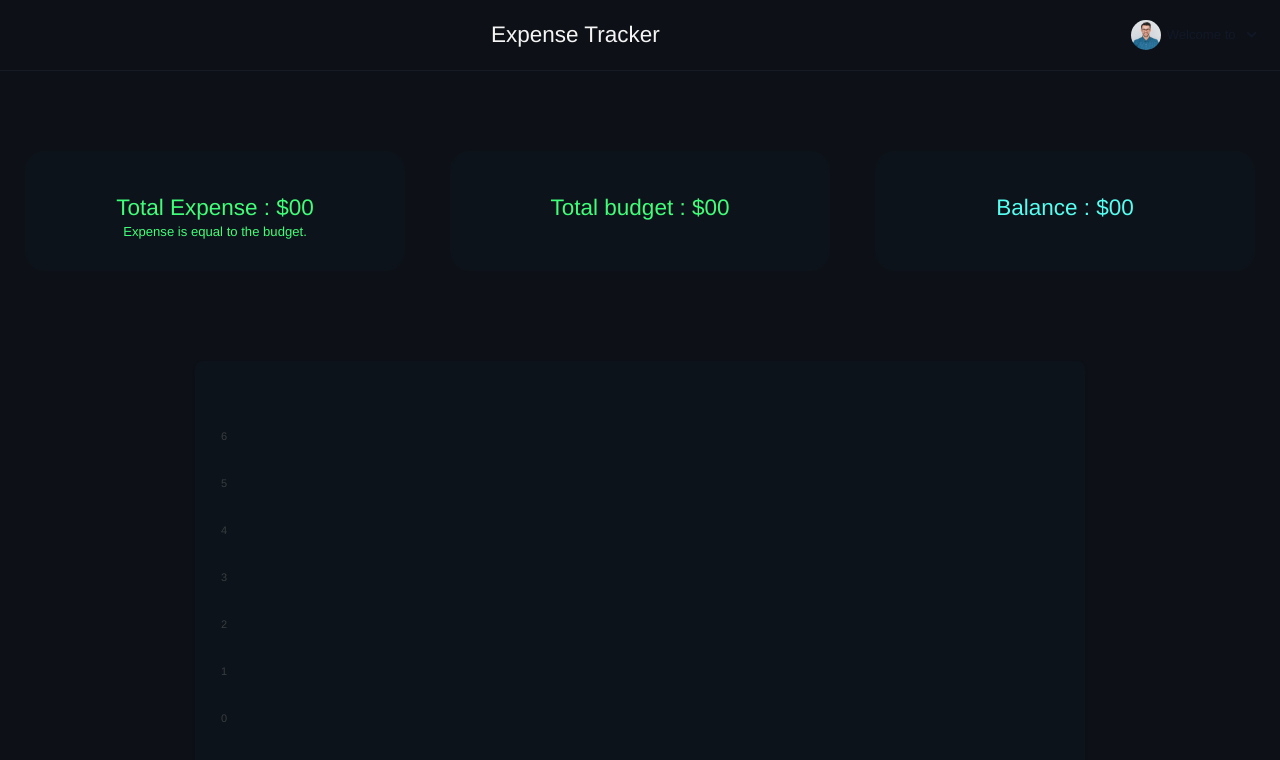
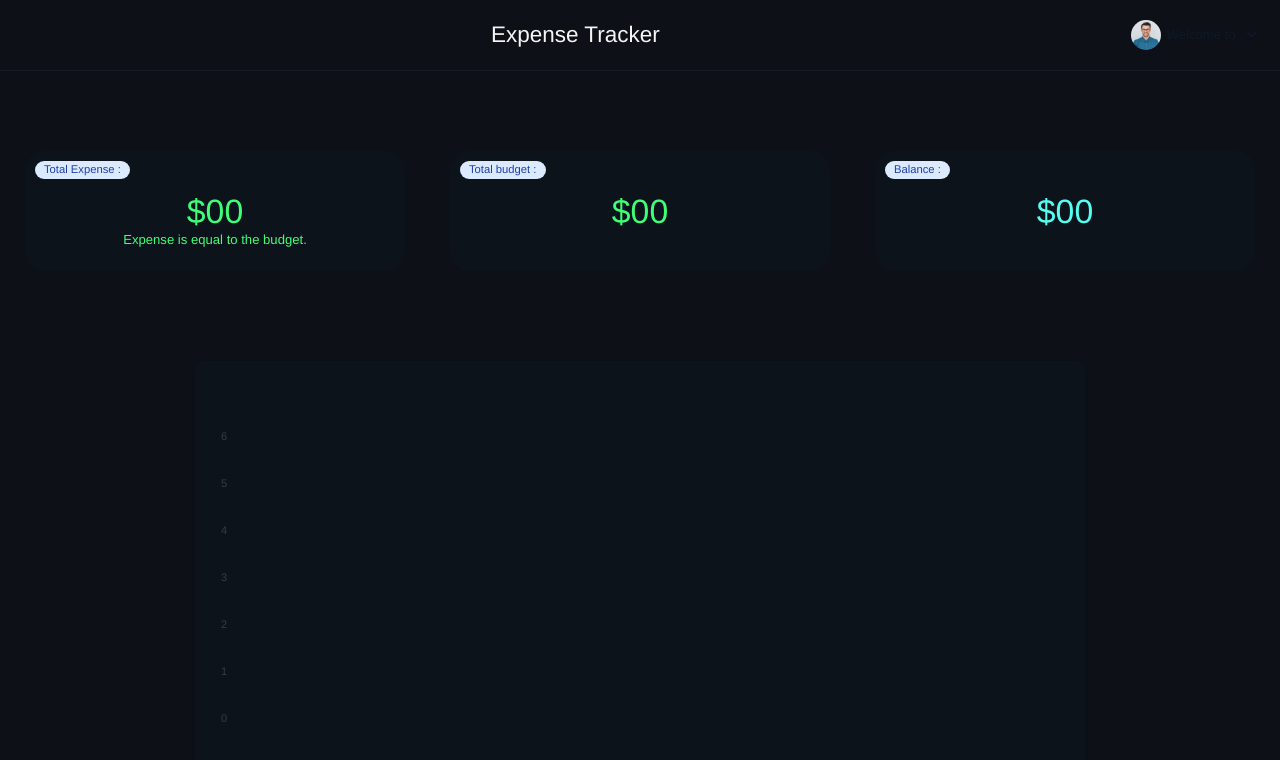
Before and after one commit to mohammadafnan/ExpenceTracker-json-server, an Angular app: page /dashboard in a window 1280 px wide. Shown: the top 760 px of the page. Built offline with nearby package versions, Linux system fonts and the light colour scheme; data requests are answered from the project's data file; some icons are missing.

Commit message:
working on budget input 17 june 2025

```diff
--- a/database.json
+++ b/database.json
@@ -16,7 +16,6 @@
       "password": "9090"
     }
   ],
-
   "expense": {
     "01d9": [
       {
@@ -57,11 +56,11 @@
         "id": "yz20"
       },
       {
-        "expencename": "Qubani",
+        "expencename": "Qurbani",
         "expenceamount": 220000,
         "expencedate": "2025-06-07",
         "userId": "507b",
-        "id": "3twi"
+        "id": "0zsl"
       },
       {
         "expencename": "Gas bill",
--- a/src/app/dashboard/dashboard.component.html
+++ b/src/app/dashboard/dashboard.component.html
@@ -2,16 +2,23 @@
 
 <div class="flex justify-center flex-col md:flex-row" id="excel-table">
   <h3
-    class="text-2xl"
+    class="text-4xl relative"
     [ngClass]="{
       card3: totalexp() > getUserBudget(),
       card1: totalexp() < getUserBudget(),
       card2: totalexp() == getUserBudget()
     }"
   >
+    <span
+      class="absolute top-0 left-0 mt-2 ml-2 bg-blue-100 text-blue-800 text-xs font-medium me-2 px-2.5 py-0.5 rounded-full dark:bg-blue-900 dark:text-blue-100"
+    >
+      Total Expense :</span
+    >
+
     <i *ngIf="totalexp() < getUserBudget()" class="lni lni-trend-down-1"></i>
     <i *ngIf="totalexp() > getUserBudget()" class="lni lni-trend-up-1"></i>
-    Total Expense : {{ totalexp() | currency : "USD" : "symbol" : "2.0" }}
+
+    {{ totalexp() | currency : "USD" : "symbol" : "2.0" }}
     <br />
     <label class="lbl text-sm" *ngIf="totalexp() < getUserBudget()"
       >Under Budget</label
@@ -28,14 +35,23 @@
     <span class="ope" *ngIf="totalexp() > getUserBudget()">></span>
     <span class="ope" *ngIf="totalexp() < getUserBudget()"><</span> -->
 
-  <h3 class="card2 ml-5 text-2xl">
-    <!-- Total budget : {{ getUserBudget() }} -->
-    <i class="lni lni-dollar-circle icon2"></i>
-    Total budget : {{ getUserBudget() | currency : "USD" : "symbol" : "2.0" }}
+  <h3 class="card2 ml-5 text-4xl relative">
+    <span
+      class="absolute top-0 left-0 mt-2 ml-2 bg-blue-100 text-blue-800 text-xs font-medium me-2 px-2.5 py-0.5 rounded-full dark:bg-blue-900 dark:text-blue-100"
+    >
+      Total budget :</span
+    >
+    <i class="lni lni-dollar-circle icon2 relative top-1"></i>
+    {{ getUserBudget() | currency : "USD" : "symbol" : "2.0" }}
     <!-- <input type="number" name="" id="" [(ngModel)]="getUserBudget()" /> -->
   </h3>
-  <h3 class="card4 ml-5 text-2xl">
-    <i class="lni lni-weight-machine-1 icon2"></i>Balance :
+  <h3 class="card4 ml-5 text-4xl relative">
+    <span
+      class="absolute top-0 left-0 mt-2 ml-2 bg-blue-100 text-blue-800 text-xs font-medium me-2 px-2.5 py-0.5 rounded-full dark:bg-blue-900 dark:text-blue-100"
+    >
+      Balance :</span
+    >
+    <i class="lni lni-weight-machine-1 icon2 relative top-1"></i>
     {{ balacnce() | currency : "USD" : "symbol" : "2.0" }} <br />
     <label class="lbl text-sm" *ngIf="totalexp() < getUserBudget()">Save</label>
     <label class="lbl text-sm" *ngIf="totalexp() > getUserBudget()">Loss</label>
@@ -47,7 +63,7 @@
     <div class="flex justify-between p-4 md:p-6 pb-0 md:pb-0">
       <div>
         <!-- <h5
-          class="leading-none text-3xl font-bold text-gray-900 dark:text-white pb-2"
+          class="leading-none text-4xl font-bold text-gray-900 dark:text-white pb-2"
         >
           $12,423
         </h5>
@@ -172,3 +188,30 @@
         </a> -->
   </div>
 </div>
+
+<!-- <div id="stats" class="bg-white py-24 sm:py-32">
+  <div class="mx-auto max-w-7xl px-6 lg:px-8">
+    <dl class="grid grid-cols-1 gap-x-8 gap-y-16 text-center lg:grid-cols-3">
+      <div class="mx-auto flex max-w-xs flex-col gap-y-4">
+        <dt class="text-base leading-7 text-gray-600">Transactions every 24 hours</dt>
+        <dd class="order-first text-4xl font-semibold tracking-tight text-gray-900 sm:text-5xl">
+          <span class="animate-[counter_3s_ease-out_forwards] tabular-nums [counter-set:_num_var(--num-transactions)] before:content-[counter(num)]"> <span class="sr-only">44</span>million </span>
+        </dd>
+      </div>
+      <div class="mx-auto flex max-w-xs flex-col gap-y-4">
+        <dt class="text-base leading-7 text-gray-600">Assets under holding</dt>
+        <dd class="order-first text-4xl font-semibold tracking-tight text-gray-900 sm:text-5xl">
+          $<span class="animate-[counter_3s_ease-out_forwards] tabular-nums [counter-set:_num_var(--num-assets)] before:content-[counter(num)]"> <span class="sr-only">119</span> trillion </span>
+        </dd>
+      </div>
+      <div class="mx-auto flex max-w-xs flex-col gap-y-4">
+        <dt class="text-base leading-7 text-gray-600">New users annually</dt>
+        <dd class="order-first text-4xl font-semibold tracking-tight text-gray-900 sm:text-5xl">
+          <span class="animate-[counter_3s_ease-out_forwards] tabular-nums [counter-set:_num_var(--num-users)] before:content-[counter(num)] before:left-[calc(0.4em * var(--n, 1))]">
+            <span class="sr-only">4600</span>
+          </span>
+        </dd>
+      </div>
+    </dl>
+  </div>
+</div> -->
--- a/src/index.html
+++ b/src/index.html
@@ -39,6 +39,7 @@
       integrity="sha384-MCw98/SFnGE8fJT3GXwEOngsV7Zt27NXFoaoApmYm81iuXoPkFOJwJ8ERdknLPMO"
       crossorigin="anonymous"
     />
+
     <script
       src="https://code.jquery.com/jquery-3.3.1.slim.min.js"
       integrity="sha384-q8i/X+965DzO0rT7abK41JStQIAqVgRVzpbzo5smXKp4YfRvH+8abtTE1Pi6jizo"
--- a/src/styles.css
+++ b/src/styles.css
@@ -81,3 +81,35 @@ tr th{
 tr td{
   color: darkgray;
 }
+
+
+@property --num-transactions {
+  syntax: "<integer>";
+  initial-value: 0;
+  inherits: false;
+}
+
+@property --num-assets {
+  syntax: "<integer>";
+  initial-value: 0;
+  inherits: false;
+}
+
+@property --num-users {
+  syntax: "<integer>";
+  initial-value: 0;
+  inherits: false;
+}
+
+@keyframes counter {
+  from {
+    --num-transactions: 0;
+    --num-assets: 0;
+    --num-users: 0;
+  }
+  to {
+    --num-transactions: 44;
+    --num-assets: 119;
+    --num-users: 4600;
+  }
+}
```
Also changed, not shown: src/app/dashboard/dashboard.component.scss (line endings or trailing spaces).
